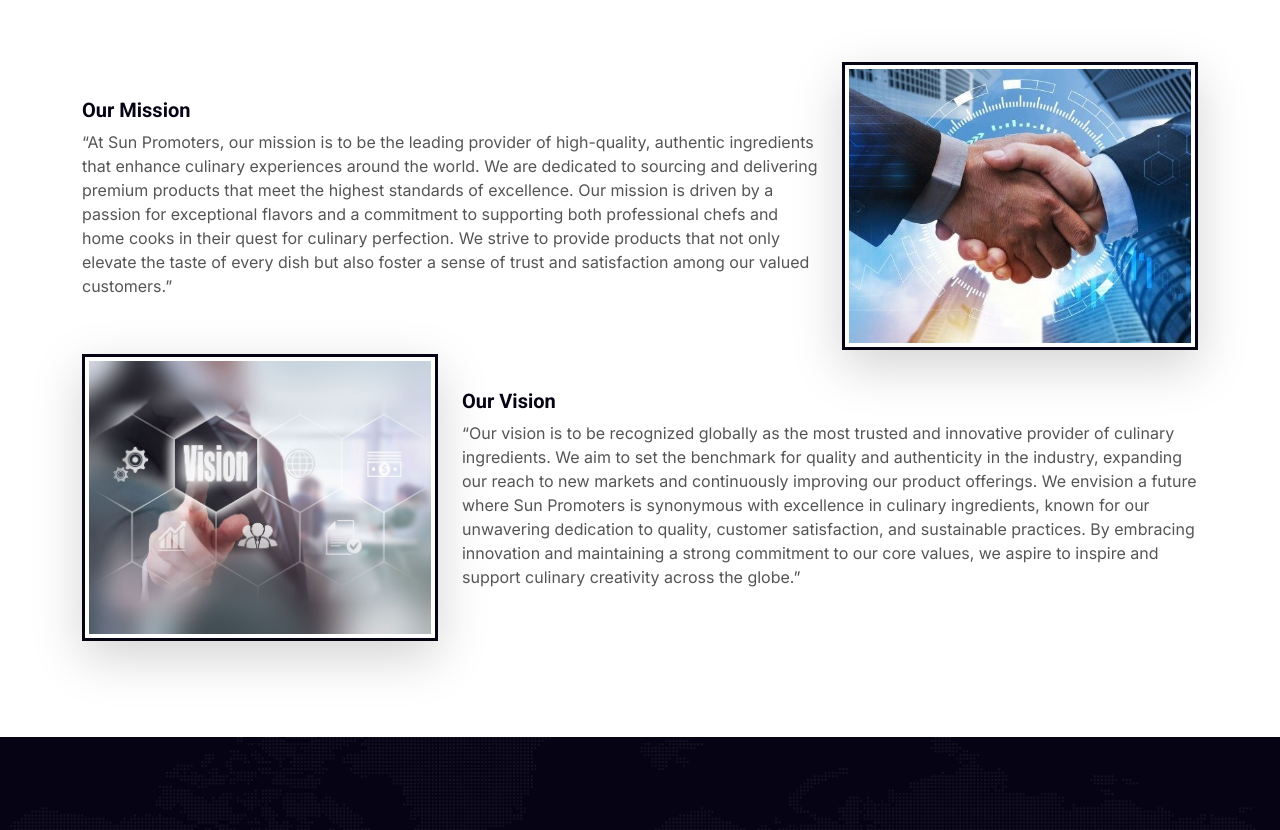
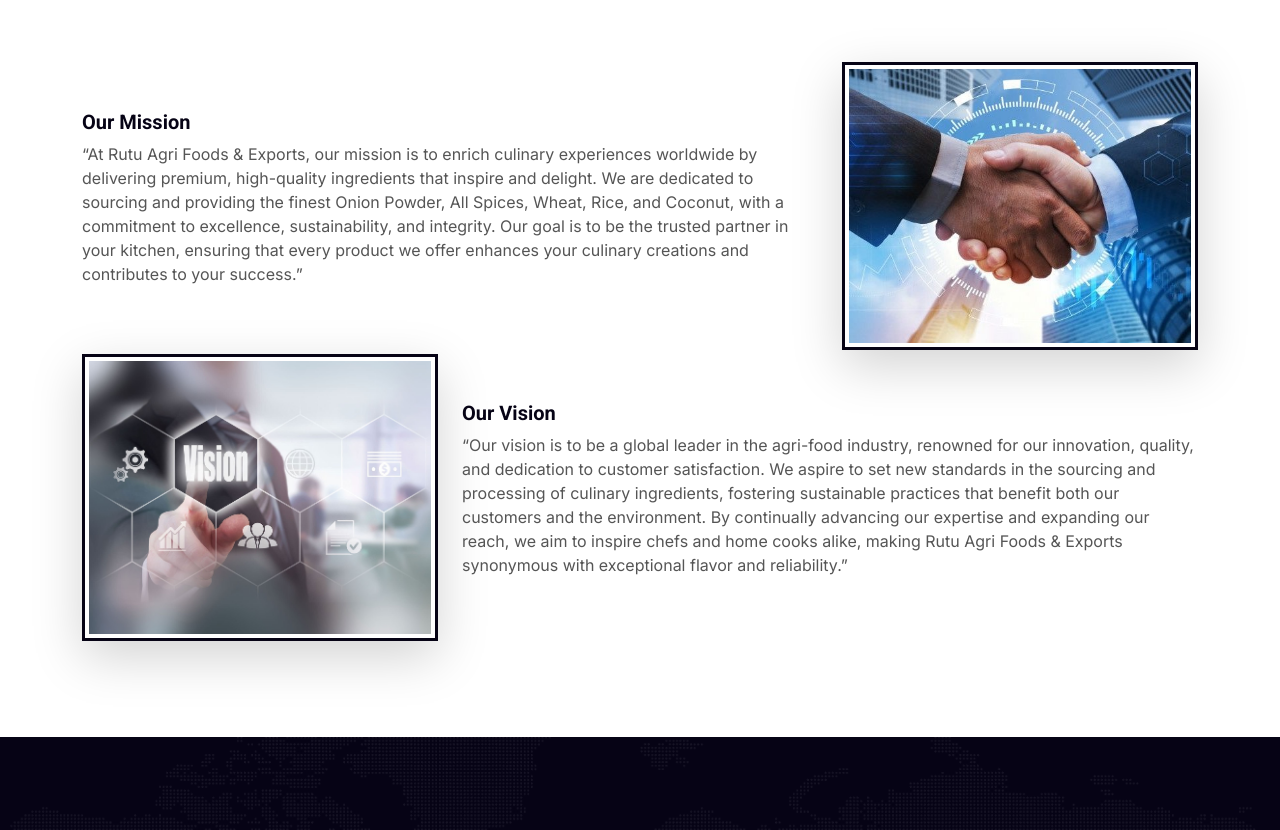
Before and after one commit to ritika-abc/rutu, a plain HTML site: page about.html in a window 1280 px wide. Shown: the part 980-1810 px from the top of the page. Drawn offline with nearby package versions, Linux system fonts and the light colour scheme.

Commit message:
Update about.html

```diff
--- a/about.html
+++ b/about.html
@@ -117,13 +117,7 @@
                 <div class="col-lg-8  mt-1">
                     <div class="">
                         <h5>Our Mission</h5>
-                        <p><q>At Sun Promoters, our mission is to be the leading provider of high-quality, authentic
-                                ingredients that enhance culinary experiences around the world. We are dedicated to
-                                sourcing and delivering premium products that meet the highest standards of excellence.
-                                Our mission is driven by a passion for exceptional flavors and a commitment to
-                                supporting both professional chefs and home cooks in their quest for culinary
-                                perfection. We strive to provide products that not only elevate the taste of every dish
-                                but also foster a sense of trust and satisfaction among our valued customers.</q></p>
+                        <p><q>At Rutu Agri Foods & Exports, our mission is to enrich culinary experiences worldwide by delivering premium, high-quality ingredients that inspire and delight. We are dedicated to sourcing and providing the finest Onion Powder, All Spices, Wheat, Rice, and Coconut, with a commitment to excellence, sustainability, and integrity. Our goal is to be the trusted partner in your kitchen, ensuring that every product we offer enhances your culinary creations and contributes to your success.</q></p>
                     </div>
                 </div>
                 <div class="col-lg-4 mt-1">
@@ -140,14 +134,7 @@
                     <div class="">
                         <h5>Our Vision</h5>
 
-                        <p><q>Our vision is to be recognized globally as the most trusted and innovative provider of
-                                culinary ingredients. We aim to set the benchmark for quality and authenticity in the
-                                industry, expanding our reach to new markets and continuously improving our product
-                                offerings. We envision a future where Sun Promoters is synonymous with excellence in
-                                culinary ingredients, known for our unwavering dedication to quality, customer
-                                satisfaction, and sustainable practices. By embracing innovation and maintaining a
-                                strong commitment to our core values, we aspire to inspire and support culinary
-                                creativity across the globe.</q></p>
+                        <p><q>Our vision is to be a global leader in the agri-food industry, renowned for our innovation, quality, and dedication to customer satisfaction. We aspire to set new standards in the sourcing and processing of culinary ingredients, fostering sustainable practices that benefit both our customers and the environment. By continually advancing our expertise and expanding our reach, we aim to inspire chefs and home cooks alike, making Rutu Agri Foods & Exports synonymous with exceptional flavor and reliability.</q></p>
                     </div>
                 </div>
             </div>
```
